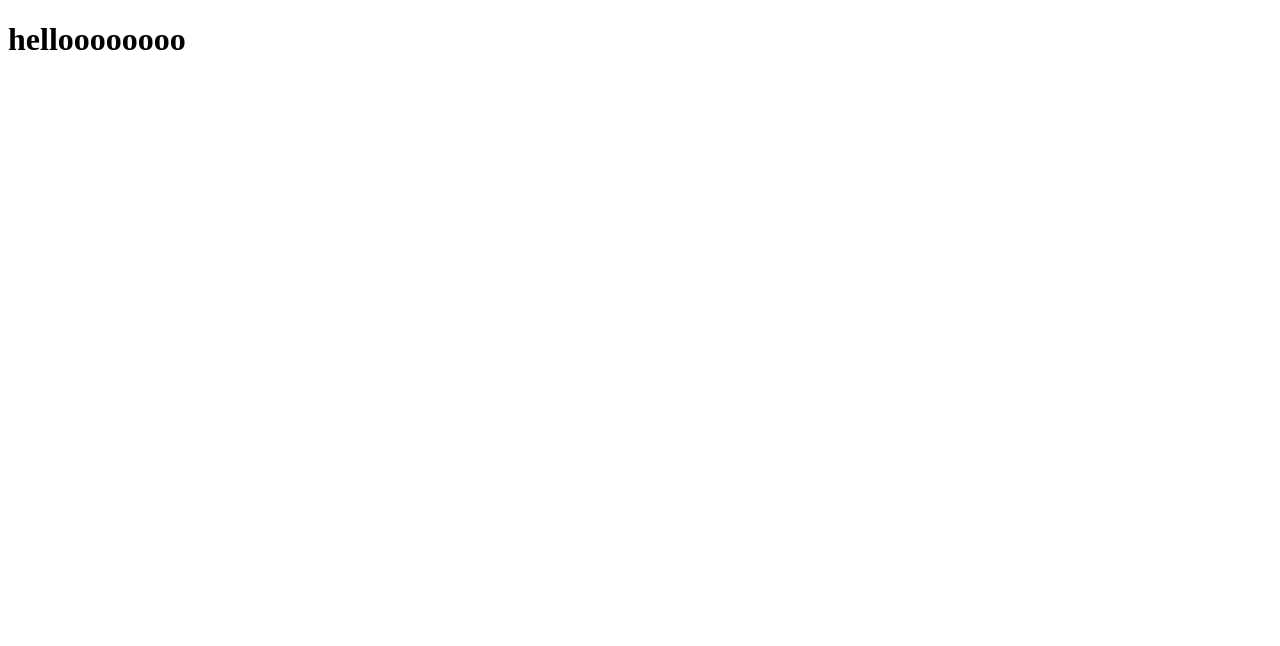
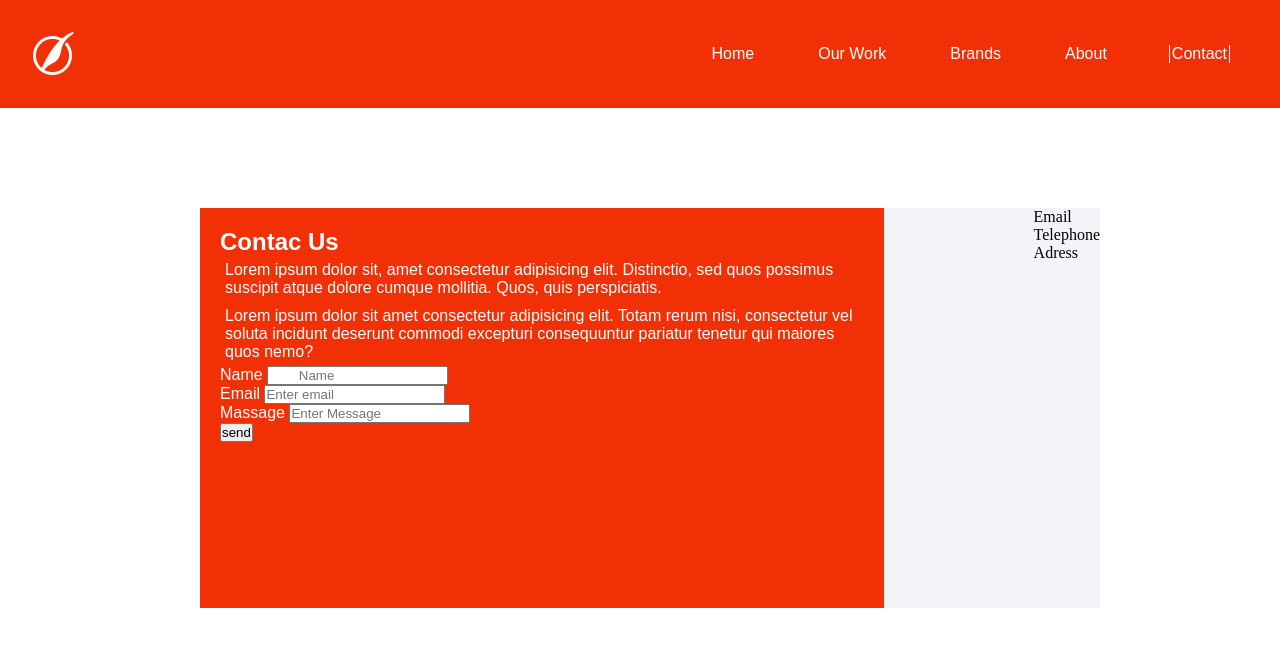
Before and after one commit to jessiecanela/fashion-website, a plain HTML site: page contact.html in a window 1280 px wide. Drawn offline with Linux system fonts and the light colour scheme; a web font is replaced by a local one.

Commit message:
contact page navbar andcontact form in working process

```diff
--- a/contact.html
+++ b/contact.html
@@ -3,10 +3,112 @@
   <head>
     <meta charset="UTF-8" />
     <meta name="viewport" content="width=device-width, initial-scale=1.0" />
-    <link rel="stylesheet" href="./css/contact.css" />
-    <title>Contact page</title>
+    <script
+      src="https://kit.fontawesome.com/159ffcbc47.js"
+      crossorigin="anonymous"
+    ></script>
+    <link rel="stylesheet" href="css/contact.css" />
+    <title>Contact Page</title>
   </head>
   <body>
-    <h1>helloooooooo</h1>
+    <nav class="navbar">
+      <div class="logo"><i class="fab fa-pied-piper fa-3x"></i></div>
+      <ul>
+        <li><a href="index.html" title="Home">Home</a></li>
+        <li><a href="#Our Work" title="work">Our Work</a></li>
+        <li><a href="#Brands" title="brands">Brands</a></li>
+        <li>
+          <a href="about.html" title="about">About</a>
+        </li>
+        <li><a href="contact.html" class="current">Contact</a></li>
+      </ul>
+    </nav>
+
+    <section id="form">
+      <div class="input-form">
+        <h1>Contac Us</h1>
+        <p>
+          Lorem ipsum dolor sit, amet consectetur adipisicing elit. Distinctio,
+          sed quos possimus suscipit atque dolore cumque mollitia. Quos, quis
+          perspiciatis.
+        </p>
+        <p>
+          Lorem ipsum dolor sit amet consectetur adipisicing elit. Totam rerum
+          nisi, consectetur vel soluta incidunt deserunt commodi excepturi
+          consequuntur pariatur tenetur qui maiores quos nemo?
+        </p>
+        <div>
+          <label for="Name">Name</label>
+          <input
+            type="text"
+            name="Name"
+            id="Name"
+            placeholder="
+        Name"
+          />
+        </div>
+        <div>
+          <label for="email">Email</label>
+          <input
+            type="email"
+            name="Email"
+            id="email"
+            placeholder="Enter email"
+          />
+        </div>
+        <div>
+          <label for="message">Massage</label>
+          <input
+            type="message"
+            name="message"
+            id="message"
+            placeholder="Enter Message"
+          />
+        </div>
+        <input type="submit" value="send" class="btn" />
+      </div>
+      <div class="information">
+        <ul>
+          <li>Email</li>
+          <li>Telephone</li>
+          <li>Adress</li>
+        </ul>
+      </div>
+    </section>
+
+    <!-- footer -->
+
+    <!-- <footer>
+      <div class="footer">
+        <div class="logo-footer">
+          <a href="index.html"><i class="fab fa-pied-piper fa-3x"></i></a>
+        </div>
+        <ul class="footer-list">
+          <li><a href="#">Contact</a></li>
+          <li><a href="about.html" title="about" class="current">About</a></li>
+          <li><a href="#">Career</a></li>
+          <li><a href="#">Services</a></li>
+        </ul>
+        <ul class="social-list">
+          <h5>Follow Us</h5>
+          <li>
+            <a href="https://www.instagram.com/"
+              ><i class="fab fa-instagram-square fa-2x"></i
+            ></a>
+          </li>
+          <li>
+            <a href="https://www.facebook.com/login/"
+              ><i class="fab fa-facebook-square fa-2x"></i
+            ></a>
+          </li>
+          <li>
+            <a href="https://twitter.com/"
+              ><i class="fab fa-twitter-square fa-2x"></i
+            ></a>
+          </li>
+        </ul>
+      </div>
+      <p>The Hook Fashion &copy 2020, All Rights Reserved</p>
+    </footer> -->
   </body>
 </html>
--- a/css/about.css
+++ b/css/about.css
@@ -72,8 +72,8 @@ section {
 section h1 {
   text-align: center;
   color: #fff;
-  font-family: #f23005;
   font-size: 120px;
+  font-family: "Patua One";
 }
 
 .container {
--- a/css/contact.css
+++ b/css/contact.css
@@ -0,0 +1,93 @@
+@import url("https://fonts.googleapis.com/css?family=Patua+One|Saira+Semi+Condensed&display=swap");
+
+* {
+  box-sizing: border-box;
+  margin: 0;
+  padding: 0;
+}
+
+html {
+  scroll-behavior: smooth;
+}
+
+body {
+  background: #fff;
+}
+
+li {
+  list-style: none;
+}
+
+/* navbar */
+.navbar {
+  font-family: "Saira Semi Condensed", sans-serif;
+  background: #f23005;
+}
+.navbar ul {
+  display: flex;
+  justify-content: flex-end;
+  margin-right: 20px;
+}
+
+.navbar ul li a {
+  color: white;
+  text-decoration: none;
+}
+
+.navbar ul li {
+  padding: 30px;
+}
+
+nav ul li a {
+  display: inline-block;
+  padding: 0 2px;
+}
+
+nav ul li a:hover {
+  border-left: 1px solid white;
+  border-right: 1px solid white;
+}
+
+nav ul li .current {
+  border-left: 1px solid white;
+  border-right: 1px solid white;
+}
+
+nav {
+  display: flex;
+  align-items: center;
+  justify-content: space-between;
+}
+
+nav .logo {
+  margin: 30px;
+  color: #fff;
+  cursor: pointer;
+}
+
+/* contact form */
+
+#form {
+  display: flex;
+  height: 400px;
+  width: 900px;
+  margin-top: 100px;
+  margin-left: 200px;
+}
+
+#form .input-form {
+  background: #f23005;
+  color: #fff;
+  font-family: "Saira Semi Condensed", sans-serif;
+  text-align: initial;
+  padding: 20px;
+}
+
+#form .input-form p {
+  padding: 5px;
+}
+
+#form .information {
+  background: #f4f3f8;
+  padding-left: 150px;
+}
```
Also changed, not shown: about.html (+0 -2 lines).
